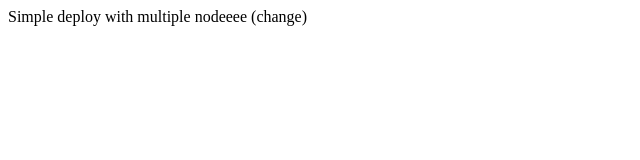
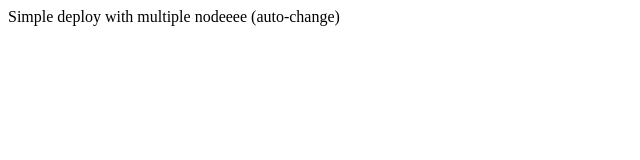
Before and after one commit to Frontarolli/simple-test, a plain HTML site: page index.html in a window 1280 px wide. Shown: the full height of the page, 0-640 px from the left. Drawn offline with Linux system fonts and the light colour scheme.

Commit message:
new update

```diff
--- a/index.html
+++ b/index.html
@@ -3,6 +3,6 @@
         <title>SAMPLE TEST</title>
     </head>
     <body>
-        <p2>Simple deploy with multiple nodeeee (change) <p2>
+        <p2>Simple deploy with multiple nodeeee (auto-change) <p2>
     </body>
 </html>
```
